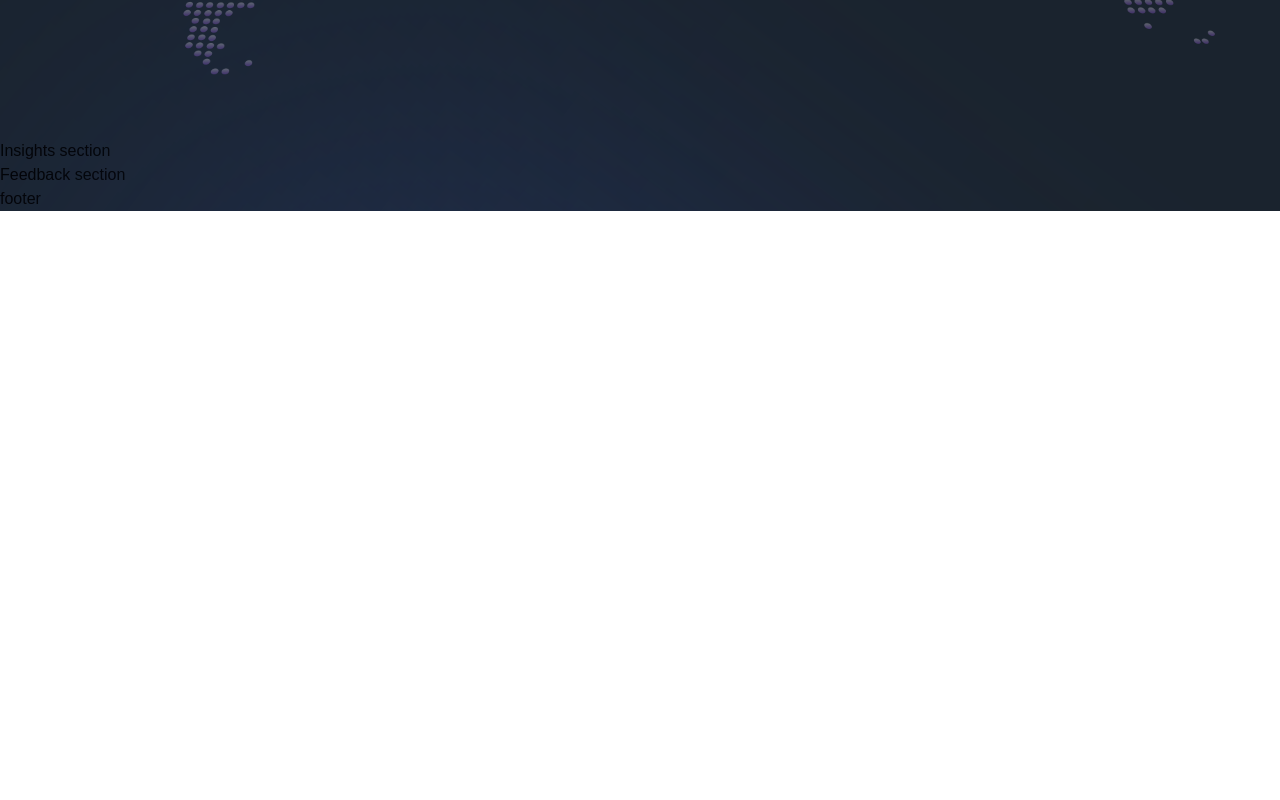
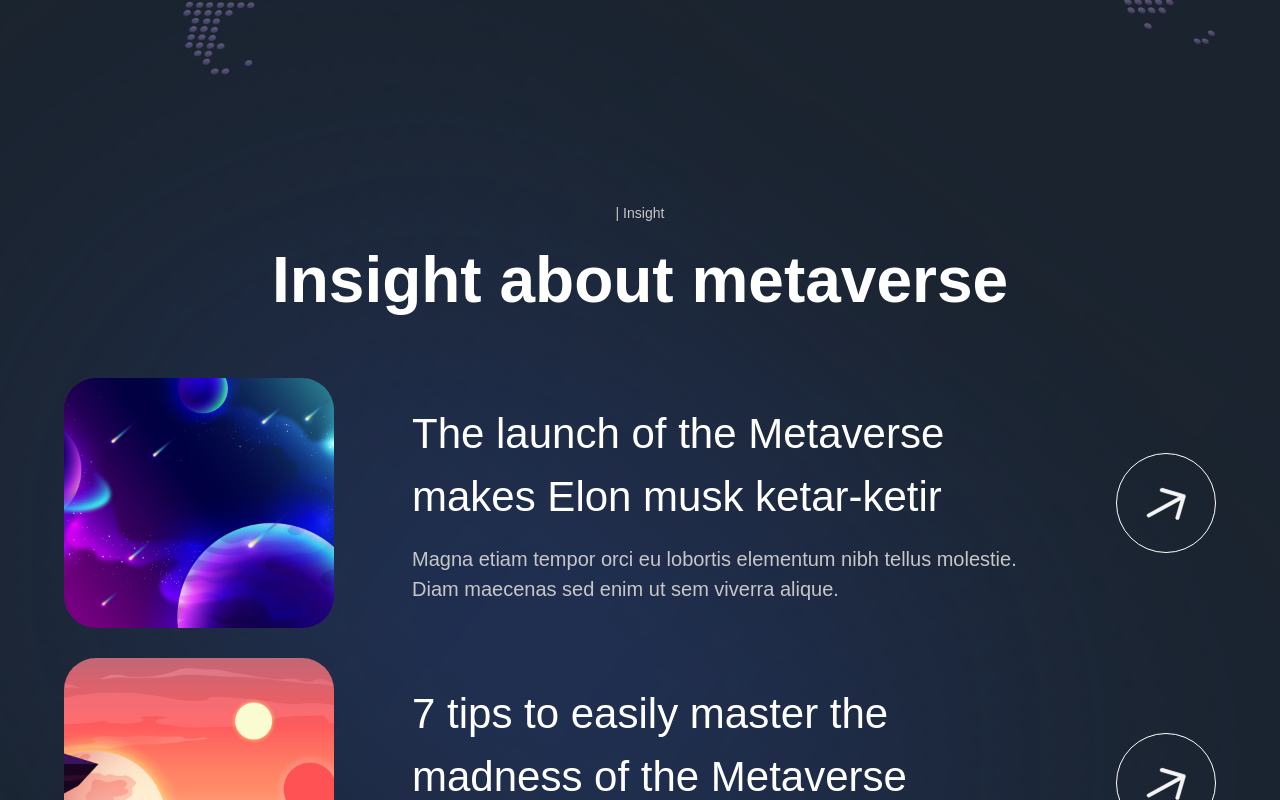
Before and after one commit to Harshalvk/metaverse_landing_page, a Next.js app: page / in a window 1280 px wide. Shown: the part 5100-5900 px from the top of the page. Before the commit the page ends 5311 px from the top, so only its background shows below. Built offline with nearby package versions, Linux system fonts and the light colour scheme; a web font is replaced by a local one.

Commit message:
Add: Complete Insight section

```diff
--- a/components/InsightCard.jsx
+++ b/components/InsightCard.jsx
@@ -1,9 +1,40 @@
 'use client';
 
-const InsightCard = () => (
-  <div>
-    Insight Card
-  </div>
+import { motion } from 'framer-motion';
+
+import { fadeIn } from '../utils/motion';
+
+const InsightCard = ({ imgUrl, title, subtitle, index }) => (
+  <motion.div
+    variants={fadeIn('up', 'spring', index * 0.5, 1)}
+    className="flex md:flex-row flex-col gap-4"
+  >
+    <img
+      src={imgUrl}
+      alt="planet-01"
+      className="md:w-[270px] w-full h-[250px] rounded-[32px] object-cover"
+    />
+    <div className="w-full flex justify-between items-center">
+      <div className="flex-1 md:ml-[62px] flex flex-col max-w-[650px]">
+        <h4 className="font-normal lg:text-[42px] text-[26px] text-white">
+          {title}
+        </h4>
+        <p className="mt-[16px] font-normal lg:text-[20px] text-[14px] text-secondary-white">
+          {subtitle}
+        </p>
+      </div>
+
+      <div
+        className="lg:flex hidden items-center justify-center w-[100px] h-[100px] rounded-full bg-transparent border-[1px] border-white"
+      >
+        <img
+          src="/arrow.svg"
+          alt="arrow"
+          className="w-[40%] h-[40%] object-contain"
+        />
+      </div>
+    </div>
+  </motion.div>
 );
 
 export default InsightCard;
--- a/sections/Insights.jsx
+++ b/sections/Insights.jsx
@@ -1,8 +1,29 @@
 'use client';
 
+import { motion } from 'framer-motion';
+
+import styles from '../styles';
+import { insights } from '../constants';
+import { staggerContainer } from '../utils/motion';
+import { InsightCard, TitleText, TypingText } from '../components';
+
 const Insights = () => (
-  <section>
-    Insights section
+  <section className={`${styles.paddings} relative z-10`}>
+    <motion.div
+      variants={staggerContainer}
+      initial="hidden"
+      whileInView="show"
+      viewport={{ once: false, amount: 0.25 }}
+      className={`${styles.innerWidth} mx-auto flex flex-col`}
+    >
+      <TypingText title="| Insight" textStyles="text-center" />
+      <TitleText title={<>Insight about metaverse</>} textStyles="text-center" />
+      <div className="mt-[50px] flex flex-col gap-[30px]">
+        {insights.map((item, index) => (
+          <InsightCard key={`insight-${index}`} {...item} index={index + 1} />
+        ))}
+      </div>
+    </motion.div>
   </section>
 );
 
```
